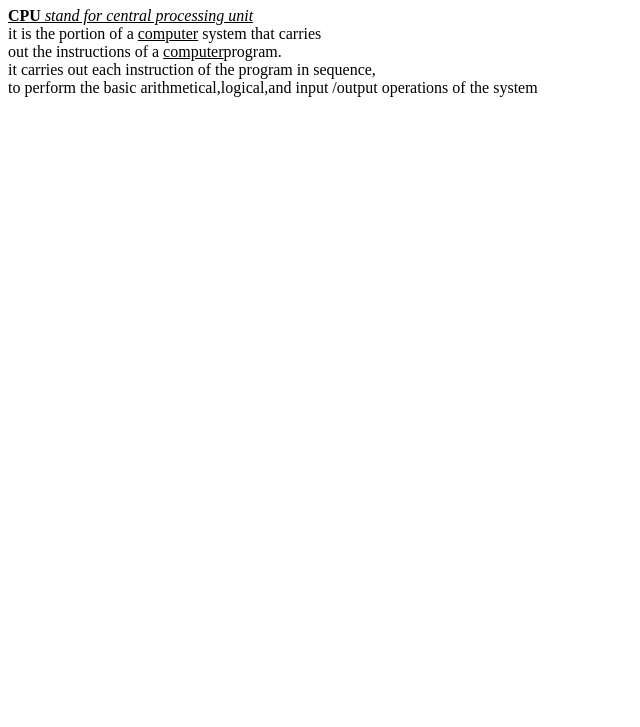
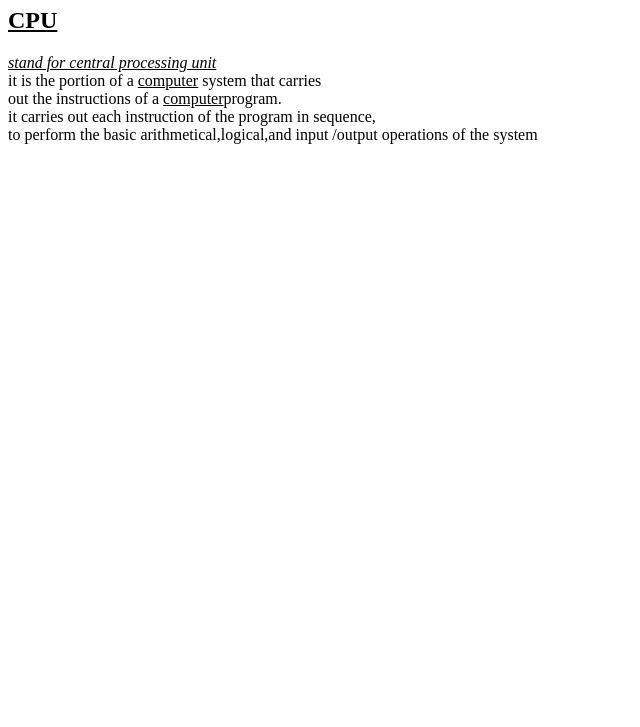
Before and after one commit to iamneo-production/badaafccabadaeccdfffebaeceaec, a plain HTML site: page public/index.html in a window 1280 px wide. Shown: the part 73-800 px from the top of the page, without its empty margins (0-640 px from the left). Drawn offline with Linux system fonts and the light colour scheme.

Commit message:
Backup Commit

```diff
--- a/public/index.html
+++ b/public/index.html
@@ -2,7 +2,7 @@
 <html>
     <body>
     <h1>CPU</h1>
-    <u><b>CPU</b><i> stand for central processing unit</u><br></body></i>
+    <u><b><h2>CPU</h2></b><i> stand for central processing unit</u><br></body></i>
 it is the portion of a <u> computer</u> system that carries<br>
 out the instructions of a <u>computer</u>program.<br>
 it carries out each instruction of the program in sequence,<br>
```
